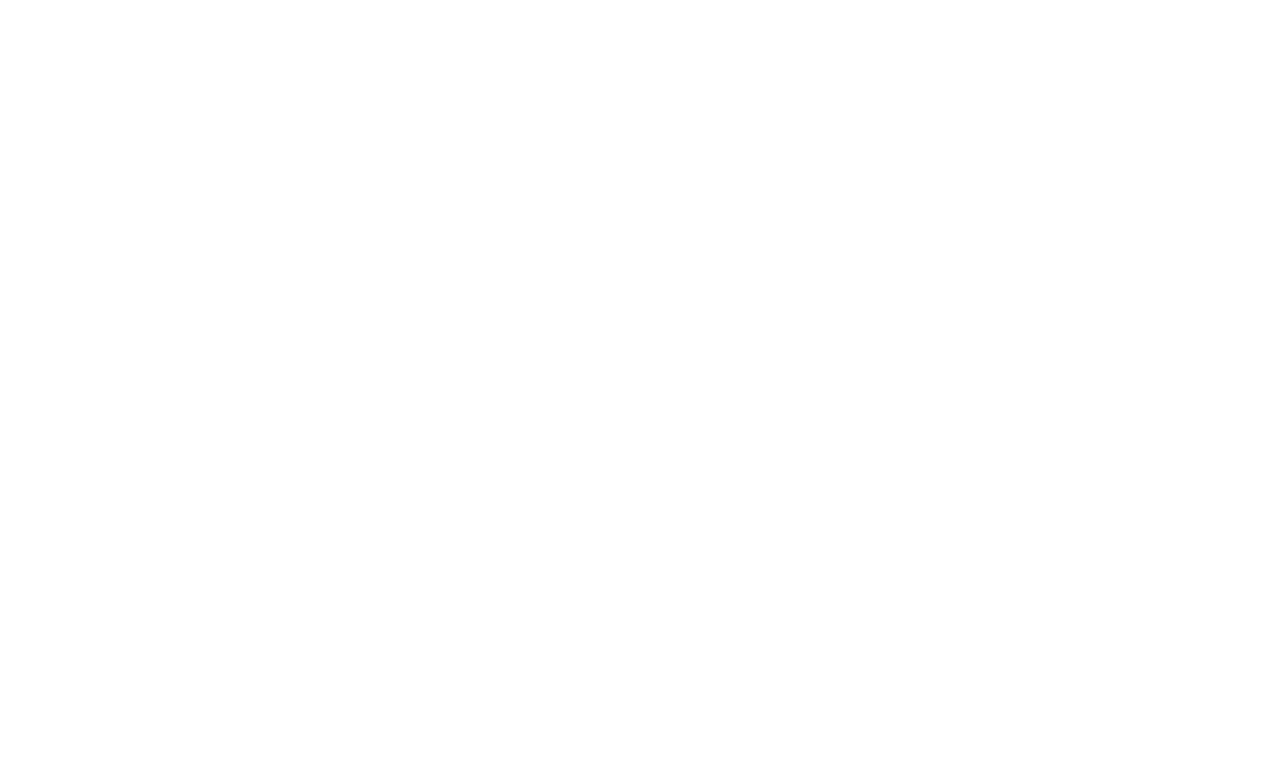
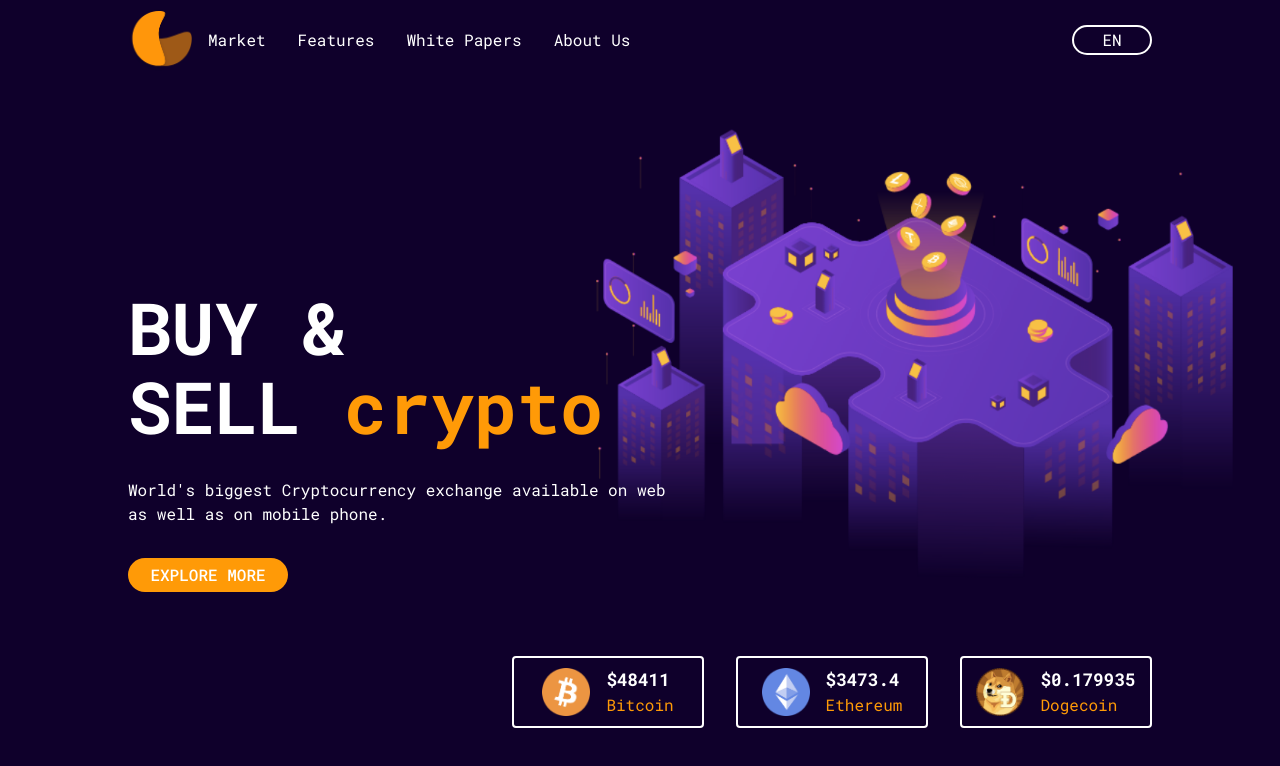
Before and after one commit to adswhitehouse/cryptocurrency-homepage, a plain HTML site: page index.html in a window 1280 px wide. Drawn offline with Linux system fonts and the light colour scheme.

Commit message:
added html/css

```diff
--- a/index.html
+++ b/index.html
@@ -10,11 +10,49 @@
   <!-- Font -->
   <link rel="preconnect" href="https://fonts.googleapis.com">
   <link rel="preconnect" href="https://fonts.gstatic.com" crossorigin>
-  <link href="https://fonts.googleapis.com/css2?family=Open+Sans:ital,wght@0,300..800;1,300..800&display=swap"
+  <link href="https://fonts.googleapis.com/css2?family=Roboto+Mono:ital,wght@0,100..700;1,100..700&display=swap"
     rel="stylesheet">
 </head>
 
 <body>
+  <header>
+    <img src="./images/logo.png" alt="logo">
+    <ul role="list">
+      <li><a href="#">Market</a></li>
+      <li><a href="#">Features</a></li>
+      <li><a href="#">White Papers</a></li>
+      <li><a href="#">About Us</a></li>
+    </ul>
+    <a href="#"><button>EN</button></a>
+  </header>
+  <main>
+    <h1>BUY &<br>SELL <span>crypto</span></h1>
+    <p>World's biggest Cryptocurrency exchange available on web<br>as well as on mobile phone.</p>
+    <a href="#"><button>explore more</button></a>
+    <div class="live-prices">
+      <div class="coin">
+        <img src="./images/bitcoin.png" alt="bitcoin">
+        <div class="bitcoin-prices">
+          <p class="live-price">$48411</p>
+          <p class="coin-name">Bitcoin</p>
+        </div>
+      </div>
+      <div class="coin">
+        <img src="./images/ethereum.png" alt="ethereum">
+        <div class="bitcoin-prices">
+          <p class="live-price">$3473.4</p>
+          <p class="coin-name">Ethereum</p>
+        </div>
+      </div>
+      <div class="coin">
+        <img src="./images/dogecoin.png" alt="dogecoin">
+        <div class="bitcoin-prices">
+          <p class="live-price">$0.179935</p>
+          <p class="coin-name">Dogecoin</p>
+        </div>
+      </div>
+    </div>
+  </main>
   <script src="./script.js"></script>
 </body>
 
--- a/styles.css
+++ b/styles.css
@@ -54,5 +54,119 @@ select {
 
 /* Body */
 body {
-  font-family: "Open Sans", sans-serif;
+  font-family: "Roboto Mono", monospace;
+  background: url(./images/background.png) no-repeat center center / cover;
+  color: #fff;
+  position: relative;
 }
+
+/* Header */
+header {
+  margin-inline: 10%;
+  display: flex;
+  align-items: center;
+  height: 5rem;
+}
+
+header img {
+  width: 4rem;
+  height: 4rem;
+  margin-right: 1rem;
+}
+
+header ul {
+  display: flex;
+  gap: 2rem;
+  margin-right: auto;
+}
+
+header a {
+  text-decoration: none;
+  color: #fff;
+  cursor: pointer;
+  transition: 0.25s;
+}
+
+header a:hover {
+  color: #ff9a07;
+}
+
+header button {
+  background-color: transparent;
+  border: 2px solid #fff;
+  color: #fff;
+  width: 5rem;
+  padding-block: 0.25rem;
+  border-radius: 5rem;
+  cursor: pointer;
+  transition: 0.25s;
+}
+
+header button:hover {
+  border-color: #ff9a07;
+  color: #ff9a07;
+}
+
+/* Main */
+main {
+  margin-inline: 10%;
+  height: calc(100vh - 5rem);
+  display: flex;
+  flex-direction: column;
+  justify-content: center;
+  gap: 2rem;
+  position: relative;
+}
+
+h1 {
+  font-size: 4.5rem;
+}
+
+h1 span {
+  color: #ff9a07;
+}
+
+main button {
+  background-color: #ff9a07;
+  border: none;
+  width: 10rem;
+  text-transform: uppercase;
+  padding-block: 0.5rem;
+  border-radius: 5rem;
+  color: #fff;
+  font-weight: 500;
+  cursor: pointer;
+}
+
+/* Prices */
+.live-prices {
+  display: flex;
+  gap: 2rem;
+  position: absolute;
+  right: 0;
+  bottom: 10%;
+}
+
+.coin {
+  display: flex;
+  align-items: center;
+  justify-content: center;
+  gap: 1rem;
+  border: 2px solid #fff;
+  border-radius: 0.25rem;
+  width: 12rem;
+  height: 4.5rem;
+}
+
+.live-prices img {
+  width: 3rem;
+}
+
+.live-price {
+  font-weight: 700;
+  font-size: 1.1rem;
+}
+
+.coin-name {
+  color: #ff9a07;
+}
```
